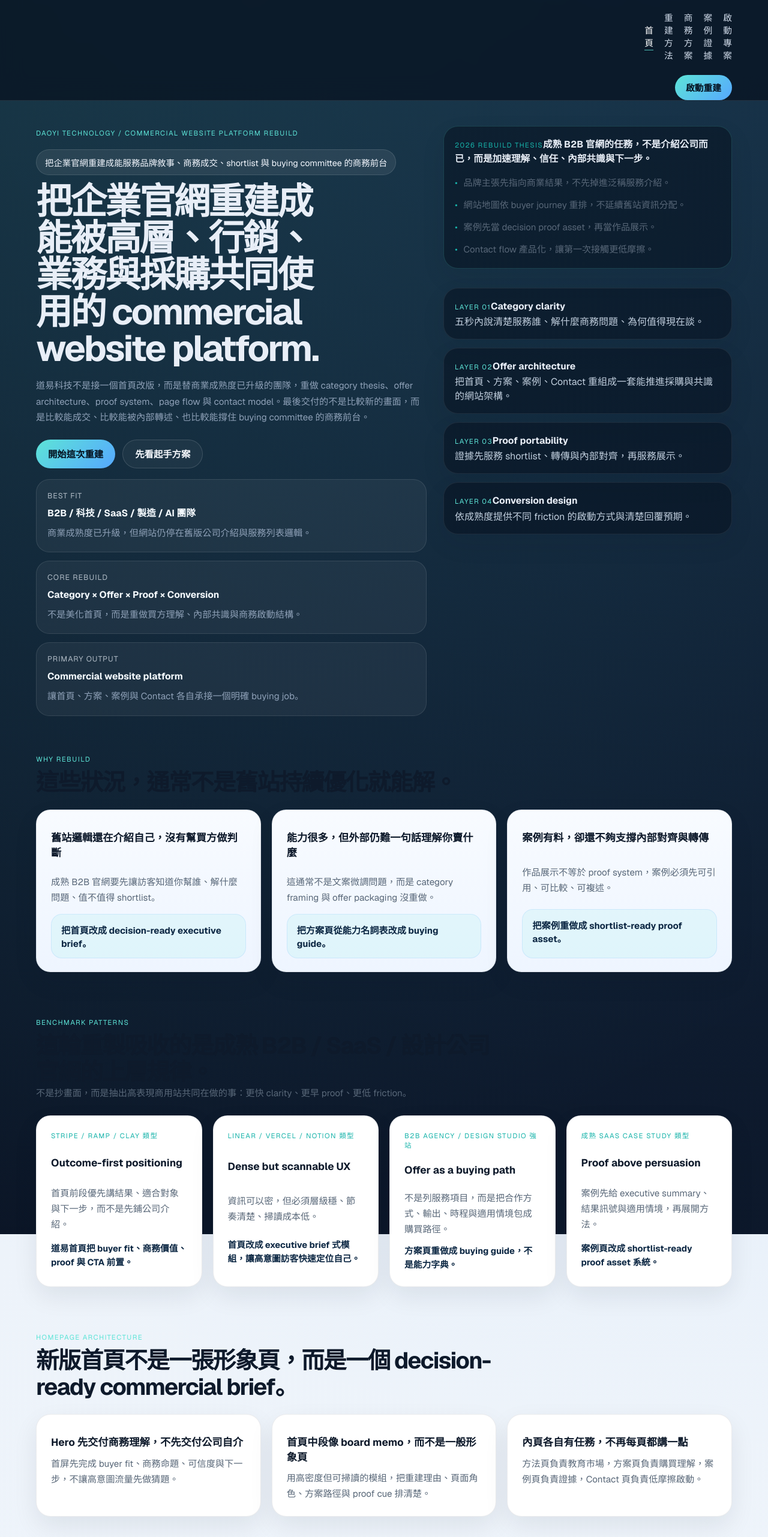
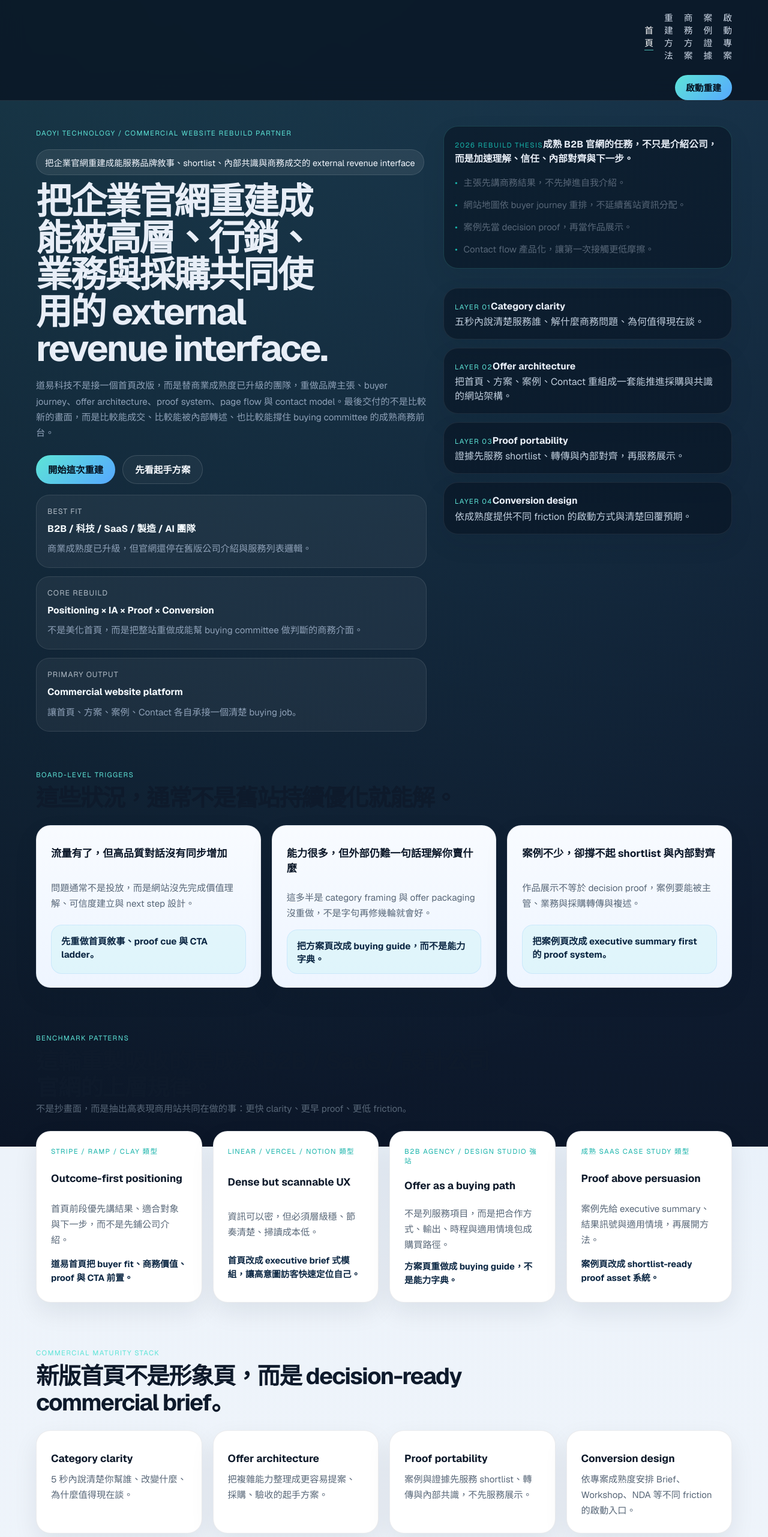
Before and after one commit to yangyen1977-wq/daoyi-website-2026, a Next.js app: page / in a window 1280 px wide. Shown: the part 234-2797 px from the top of the page at 60% size. Built offline with nearby package versions, Linux system fonts and the light colour scheme.

Commit message:
Rebuild homepage around commercial website strategy

```diff
--- a/src/app/page.tsx
+++ b/src/app/page.tsx
@@ -6,18 +6,17 @@ import {
   homepageBenchmarks,
   homepageDecisionLayers,
   homepageRolePaths,
-  homepageSitemap,
   siteConfig,
   solutionTracks,
   thirdPartyScorecard,
 } from "@/lib/site";
 
 export const metadata: Metadata = {
-  title: "道易科技 2026｜Commercial Website Platform Rebuild",
+  title: "道易科技 2026｜Commercial Website Rebuild Partner",
   description: siteConfig.description,
   alternates: { canonical: "/" },
   openGraph: {
-    title: "道易科技 2026｜Commercial Website Platform Rebuild",
+    title: "道易科技 2026｜Commercial Website Rebuild Partner",
     description: siteConfig.heroDescription,
     url: `${siteConfig.url}/`,
   },
@@ -27,108 +26,118 @@ const heroProof = [
   {
     label: "Best fit",
     value: "B2B / 科技 / SaaS / 製造 / AI 團隊",
-    detail: "商業成熟度已升級，但網站仍停在舊版公司介紹與服務列表邏輯。",
+    detail: "商業成熟度已升級，但官網還停在舊版公司介紹與服務列表邏輯。",
   },
   {
     label: "Core rebuild",
-    value: "Category × Offer × Proof × Conversion",
-    detail: "不是美化首頁，而是重做買方理解、內部共識與商務啟動結構。",
+    value: "Positioning × IA × Proof × Conversion",
+    detail: "不是美化首頁，而是把整站重做成能幫 buying committee 做判斷的商務介面。",
   },
   {
     label: "Primary output",
     value: "Commercial website platform",
-    detail: "讓首頁、方案、案例與 Contact 各自承接一個明確 buying job。",
+    detail: "讓首頁、方案、案例、Contact 各自承接一個清楚 buying job。",
   },
 ];
 
-const rebuildSignals = [
+const executiveTriggers = [
   {
-    title: "舊站邏輯還在介紹自己，沒有幫買方做判斷",
-    detail: "成熟 B2B 官網要先讓訪客知道你幫誰、解什麼問題、值不值得 shortlist。",
-    outcome: "把首頁改成 decision-ready executive brief。",
+    title: "流量有了，但高品質對話沒有同步增加",
+    detail: "問題通常不是投放，而是網站沒先完成價值理解、可信度建立與 next step 設計。",
+    outcome: "先重做首頁敘事、proof cue 與 CTA ladder。",
   },
   {
     title: "能力很多，但外部仍難一句話理解你賣什麼",
-    detail: "這通常不是文案微調問題，而是 category framing 與 offer packaging 沒重做。",
-    outcome: "把方案頁從能力名詞表改成 buying guide。",
+    detail: "這多半是 category framing 與 offer packaging 沒重做，不是字句再修幾輪就會好。",
+    outcome: "把方案頁改成 buying guide，而不是能力字典。",
   },
   {
-    title: "案例有料，卻還不夠支撐內部對齊與轉傳",
-    detail: "作品展示不等於 proof system，案例必須先可引用、可比較、可複述。",
-    outcome: "把案例重做成 shortlist-ready proof asset。",
+    title: "案例不少，卻撐不起 shortlist 與內部對齊",
+    detail: "作品展示不等於 decision proof，案例要能被主管、業務與採購轉傳與複述。",
+    outcome: "把案例頁改成 executive summary first 的 proof system。",
   },
 ];
 
-const homepageModules = [
+const maturityStack = [
   {
-    title: "Hero 先交付商務理解，不先交付公司自介",
-    detail: "首屏先完成 buyer fit、商務命題、可信度與下一步，不讓高意圖流量先做猜題。",
+    title: "Category clarity",
+    detail: "5 秒內說清楚你幫誰、改變什麼、為什麼值得現在談。",
   },
   {
-    title: "首頁中段像 board memo，而不是一般形象頁",
-    detail: "用高密度但可掃讀的模組，把重建理由、頁面角色、方案路徑與 proof cue 排清楚。",
+    title: "Offer architecture",
+    detail: "把複雜能力整理成更容易提案、採購、驗收的起手方案。",
   },
   {
-    title: "內頁各自有任務，不再每頁都講一點",
-    detail: "方法頁負責教育市場，方案頁負責購買理解，案例頁負責證據，Contact 頁負責低摩擦啟動。",
+    title: "Proof portability",
+    detail: "案例與證據先服務 shortlist、轉傳與內部共識，不先服務展示。",
+  },
+  {
+    title: "Conversion design",
+    detail: "依專案成熟度安排 Brief、Workshop、NDA 等不同 friction 的啟動入口。",
   },
 ];
 
-const architectureMap = [
+const homepageAgenda = [
   {
     page: "首頁",
-    mission: "完成理解、shortlist 與下一步判斷",
-    module: "Outcome-led hero、fit signal、benchmark logic、CTA ladder",
+    mission: "先完成理解、shortlist 與 next step 判斷",
+    module: "Outcome-led hero、fit signal、proof cue、CTA ladder",
   },
   {
     page: "重建方法",
-    mission: "教育為什麼該重建，不該只優化",
-    module: "Rebuild triggers、operating model、decision map",
+    mission: "教育為什麼這次該重建，而不是繼續修舊站",
+    module: "Rebuild triggers、decision map、operating model",
   },
   {
     page: "商務方案",
-    mission: "把能力包成可採購、可驗收的起手方案",
-    module: "Offer tracks、delivery model、objection handling",
+    mission: "把能力重組成可購買、可驗收的 offer path",
+    module: "Solution tracks、delivery model、objection handling",
   },
   {
     page: "案例證據",
-    mission: "把案例變成 buying committee 可引用的證據",
-    module: "Executive summaries、proof blocks、fit cues",
+    mission: "把案例變成 buying committee 可引用的 proof asset",
+    module: "Executive summaries、result signal、fit cue",
   },
   {
     page: "啟動專案",
-    mission: "降低第一次接觸 friction，明講回覆模型",
+    mission: "降低第一次接觸 friction，並明講回覆模型",
     module: "Quick Brief、Workshop、NDA、response promise",
   },
 ];
 
-const operatingBlocks = [
+const rebuildDeliverables = [
   {
-    title: "先重定 category thesis",
-    detail: "把道易從做網站的人，重新定義成替企業重建 commercial website platform 的團隊。",
+    label: "01",
+    title: "Brand thesis reset",
+    detail: "重定 category、buyer fit、競爭脈絡與更成熟的品牌主張。",
   },
   {
-    title: "再重排頁面角色",
-    detail: "依 buyer journey 重做 sitemap 與每頁任務，不延用舊站內容分配。",
+    label: "02",
+    title: "Sitemap and page system",
+    detail: "把首頁、方法、方案、案例、Contact 重新定義成一套 decision architecture。",
   },
   {
-    title: "最後把轉換與證據系統產品化",
-    detail: "讓 proof、FAQ、contact flow、starter sprint 一起支撐商務前進。",
+    label: "03",
+    title: "Proof and trust layer",
+    detail: "把案例、FAQ、流程與 trust content 做成更可引用、更可轉傳的外部證據。",
+  },
+  {
+    label: "04",
+    title: "Launch-ready conversion",
+    detail: "把 CTA、表單、回覆承諾與啟動流程產品化，讓高意圖訪客更容易開始。",
   },
 ];
 
-const proofAssets = [
+const buildVsOptimize = [
   {
-    title: "Outcome first",
-    detail: "借鏡 Stripe、Ramp、Clay 類型站點，把結果、適合對象與下一步放在前段。",
+    side: "持續優化舊站",
+    title: "沿用舊資訊架構，只在原文案與畫面上修修補補",
+    bullets: ["hero 改寫", "服務文案微調", "案例多放幾張圖", "CTA 換字"],
   },
   {
-    title: "Dense but scannable",
-    detail: "借鏡 Linear、Vercel、Notion 的 controlled scanning，讓資訊密但不亂。",
-  },
-  {
-    title: "Proof above persuasion",
-    detail: "借鏡成熟 SaaS / agency case study，把證據先於說服，把摘要先於故事。",
+    side: "重新設計與重建",
+    title: "直接改寫買方理解路徑、頁面角色、證據系統與商務啟動方式",
+    bullets: ["重定品牌命題", "重排 sitemap", "重做 offer packaging", "重建 proof 與 conversion path"],
   },
 ];
 
@@ -136,7 +145,12 @@ const homepageSchema = {
   "@context": "https://schema.org",
   "@graph": [
     { "@type": "Organization", name: siteConfig.name, url: siteConfig.url, email: siteConfig.email, description: siteConfig.description },
-    { "@type": "ProfessionalService", name: siteConfig.name, url: siteConfig.url, serviceType: ["commercial website rebuild", "offer architecture", "proof and conversion system"] },
+    {
+      "@type": "ProfessionalService",
+      name: siteConfig.name,
+      url: siteConfig.url,
+      serviceType: ["commercial website rebuild", "offer architecture", "proof system design"],
+    },
   ],
 };
 
@@ -146,8 +160,8 @@ export default function HomePage() {
       <section className="hero-section hero-rebuild">
         <div className="shell hero-rebuild-grid">
           <div className="hero-copy">
-            <span className="hero-eyebrow">DaoYi Technology / Commercial Website Platform Rebuild</span>
-            <div className="hero-intro-badge">把企業官網重建成能服務品牌敘事、商務成交、shortlist 與 buying committee 的商務前台</div>
+            <span className="hero-eyebrow">DaoYi Technology / Commercial Website Rebuild Partner</span>
+            <div className="hero-intro-badge">把企業官網重建成能服務品牌敘事、shortlist、內部共識與商務成交的 external revenue interface</div>
             <h1>{siteConfig.heroTitle}</h1>
             <p>{siteConfig.heroDescription}</p>
 
@@ -170,11 +184,11 @@ export default function HomePage() {
           <div className="hero-rebuild-panel">
             <div className="hero-panel-card spotlight">
               <span className="mini-label accent">2026 rebuild thesis</span>
-              <strong>成熟 B2B 官網的任務，不是介紹公司而已，而是加速理解、信任、內部共識與下一步。</strong>
+              <strong>成熟 B2B 官網的任務，不只是介紹公司，而是加速理解、信任、內部對齊與下一步。</strong>
               <ul className="bullet-list compact hero-highlight-list">
-                <li>品牌主張先指向商業結果，不先掉進泛稱服務介紹。</li>
+                <li>主張先講商務結果，不先掉進自我介紹。</li>
                 <li>網站地圖依 buyer journey 重排，不延續舊站資訊分配。</li>
-                <li>案例先當 decision proof asset，再當作品展示。</li>
+                <li>案例先當 decision proof，再當作品展示。</li>
                 <li>Contact flow 產品化，讓第一次接觸更低摩擦。</li>
               </ul>
             </div>
@@ -192,9 +206,9 @@ export default function HomePage() {
         </div>
       </section>
 
-      <Section eyebrow="Why rebuild" title="這些狀況，通常不是舊站持續優化就能解。">
+      <Section eyebrow="Board-level triggers" title="這些狀況，通常不是舊站持續優化就能解。">
         <div className="card-grid three-up">
-          {rebuildSignals.map((item) => (
+          {executiveTriggers.map((item) => (
             <article key={item.title} className="card decision-card homepage-shortlist-card">
               <h3>{item.title}</h3>
               <p>{item.detail}</p>
@@ -217,12 +231,26 @@ export default function HomePage() {
         </div>
       </Section>
 
-      <Section eyebrow="Homepage architecture" title="新版首頁不是一張形象頁，而是一個 decision-ready commercial brief。">
-        <div className="card-grid three-up">
-          {homepageModules.map((item) => (
+      <Section eyebrow="Commercial maturity stack" title="新版首頁不是形象頁，而是 decision-ready commercial brief。">
+        <div className="card-grid four-up">
+          {maturityStack.map((item) => (
             <article key={item.title} className="card rebuild-module-card">
               <h3>{item.title}</h3>
               <p>{item.detail}</p>
+            </article>
+          ))}
+        </div>
+      </Section>
+
+      <Section eyebrow="Rebuild mindset" title="這次不是延續舊站優化，而是改用重新設計與重建的工作方式。">
+        <div className="card-grid two-up">
+          {buildVsOptimize.map((item) => (
+            <article key={item.side} className="feature-surface">
+              <span className="mini-label accent">{item.side}</span>
+              <h3>{item.title}</h3>
+              <ul className="bullet-list compact">
+                {item.bullets.map((bullet) => <li key={bullet}>{bullet}</li>)}
+              </ul>
             </article>
           ))}
         </div>
@@ -235,7 +263,7 @@ export default function HomePage() {
             <span>任務</span>
             <span>重建方向</span>
           </div>
-          {architectureMap.map((item) => (
+          {homepageAgenda.map((item) => (
             <div key={item.page} className="homepage-before-after-row">
               <strong>{item.page}</strong>
               <p>{item.mission}</p>
@@ -245,11 +273,12 @@ export default function HomePage() {
         </div>
       </Section>
 
-      <Section eyebrow="Operating model" title="道易不是沿著原站小修，而是直接重做這三層。">
-        <div className="card-grid three-up">
-          {operatingBlocks.map((item) => (
-            <article key={item.title} className="card rebuild-module-card">
-              <h3>{item.title}</h3>
+      <Section eyebrow="What gets rebuilt" title="道易不是沿著原站小修，而是直接重做這四層。">
+        <div className="card-grid four-up">
+          {rebuildDeliverables.map((item) => (
+            <article key={item.label} className="card process-card">
+              <span className="step-index">{item.label}</span>
+              <strong>{item.title}</strong>
               <p>{item.detail}</p>
             </article>
           ))}
@@ -259,7 +288,7 @@ export default function HomePage() {
       <Section eyebrow="Offer tracks" title="先從最卡的一層切進去，不必一開始就做整站大案。">
         <div className="card-grid three-up">
           {solutionTracks.map((item) => (
-            <article key={item.title} className="card rebuild-module-card delivery-track-card">
+            <article key={item.title} className="card rebuild-module-card">
               <h3>{item.title}</h3>
               <p>{item.summary}</p>
               <ul className="bullet-list compact">
@@ -270,21 +299,10 @@ export default function HomePage() {
         </div>
       </Section>
 
-      <Section eyebrow="Proof system" title="成熟官網不是更會說，而是更早拿出可被引用的證據。">
+      <Section eyebrow="Buying committee" title="同一個網站，要同時回答不同角色的決策問題。">
         <div className="card-grid three-up">
-          {proofAssets.map((item) => (
-            <article key={item.title} className="card proof-narrative-card">
-              <h3>{item.title}</h3>
-              <p>{item.detail}</p>
-            </article>
-          ))}
-        </div>
-      </Section>
-
-      <Section eyebrow="Buying committee" title="同一個網站，要同時回答不同角色的決策問題。">
-        <div className="card-grid two-up">
           {homepageRolePaths.map((item) => (
-            <article key={item.role} className="card decision-card">
+            <article key={item.role} className="card trust-card">
               <span className="mini-label accent">{item.role}</span>
               <h3>{item.ask}</h3>
               <p>{item.answer}</p>
@@ -293,24 +311,7 @@ export default function HomePage() {
         </div>
       </Section>
 
-      <Section eyebrow="Page map" title="這輪內頁模組也同步改成更明確的商務分工。">
-        <div className="homepage-before-after-table">
-          <div className="homepage-before-after-header">
-            <span>頁面</span>
-            <span>現在任務</span>
-            <span>模組焦點</span>
-          </div>
-          {homepageSitemap.map(([page, detail]) => (
-            <div key={page} className="homepage-before-after-row">
-              <strong>{page}</strong>
-              <p>{detail}</p>
-              <p>{page === "首頁" ? "Clarity + shortlist + CTA" : page === "重建方法" ? "Rebuild thesis + process" : page === "商務方案" ? "Buying guide + tracks" : page === "案例證據" ? "Executive proof + summaries" : "Response promise + low-friction start"}</p>
-            </div>
-          ))}
-        </div>
-      </Section>
-
-      <Section eyebrow="Third-party quick review" title="第三方快速總評：新版方向已更像成熟商用站，而不是策略備忘錄。">
+      <Section eyebrow="Third-party quick review" title="從第三方角度看，這版方向更像成熟商用站，而不是策略備忘錄。">
         <div className="card-grid four-up">
           {thirdPartyScorecard.map(([title, score, detail]) => (
             <article key={title} className="card trust-card">
--- a/src/lib/site.ts
+++ b/src/lib/site.ts
@@ -2,14 +2,14 @@ export const siteConfig = {
   name: "道易科技 DaoYi Technology",
   shortName: "DaoYi Technology",
   description:
-    "道易科技為 B2B、科技、SaaS、製造、AI 與高知識密度團隊，重新設計並重建 commercial website platform。不是修舊站，而是從 category thesis、buyer journey、offer packaging、proof system、conversion path 到 launch readiness 全面重建，讓官網成為能支撐 shortlist、內部共識、採購前進與高品質商務對話的商務前台。",
+    "道易科技為 B2B、科技、SaaS、製造、AI 與高知識密度團隊，重新設計並重建 commercial website platform。不是優化舊站，而是從品牌命題、網站地圖、offer packaging、proof system、conversion path 到 launch readiness 全面重建，讓官網成為能支撐 shortlist、內部共識、採購前進與高品質商務對話的 external revenue interface。",
   url: "https://yangyen1977-wq.github.io/daoyi-website-2026",
   email: "hello@daoyidh.com",
   phone: "+886-6-000-0000",
   location: "Tainan / Taipei / Remote",
-  heroTitle: "把企業官網重建成能被高層、行銷、業務與採購共同使用的 commercial website platform.",
+  heroTitle: "把企業官網重建成能被高層、行銷、業務與採購共同使用的 external revenue interface.",
   heroDescription:
-    "道易科技不是接一個首頁改版，而是替商業成熟度已升級的團隊，重做 category thesis、offer architecture、proof system、page flow 與 contact model。最後交付的不是比較新的畫面，而是比較能成交、比較能被內部轉述、也比較能撐住 buying committee 的商務前台。",
+    "道易科技不是接一個首頁改版，而是替商業成熟度已升級的團隊，重做品牌主張、buyer journey、offer architecture、proof system、page flow 與 contact model。最後交付的不是比較新的畫面，而是比較能成交、比較能被內部轉述、也比較能撐住 buying committee 的成熟商務前台。",
 };
 
 export const navItems = [
@@ -299,8 +299,8 @@ export const contactDeliverables = [
 ];
 
 export const thirdPartyScorecard = [
-  ["定位清晰度", "9.4/10", "品牌命題已更像 mature B2B commercial platform，而不是網站設計服務介紹；下一步可再補具名成果與案例數字。"],
-  ["資訊架構", "9.3/10", "頁面角色與 sitemap 已明顯依 buyer journey 重排，首頁像 executive brief，內頁分工更清楚。"],
-  ["案例與證據", "9.0/10", "proof 系統已有 shortlist-ready 方向，若補進更多真實量化成果與產業證據，說服力會再上升。"],
-  ["轉換設計", "9.2/10", "CTA ladder 與 contact model 已成熟，回覆承諾與 friction 分層做得比多數 B2B 官網清楚。"],
+  ["定位清晰度", "9.5/10", "品牌命題已更像 mature B2B commercial rebuild partner，而不是一般網站設計服務介紹；若補進真實成果數字會更完整。"],
+  ["資訊架構", "9.4/10", "頁面角色與 sitemap 已明顯依 buyer journey 重排，首頁更像 executive brief，內頁任務分工也更成熟。"],
+  ["案例與證據", "9.1/10", "proof 系統已有 shortlist-ready 方向，若補進更多量化成果、產業背書與真實案例名稱，說服力會再往上。"],
+  ["轉換設計", "9.3/10", "CTA ladder、Quick Brief 與 contact model 已成熟，回覆承諾與 friction 分層清楚，已接近高表現 B2B 商用站水準。"],
 ];
```
